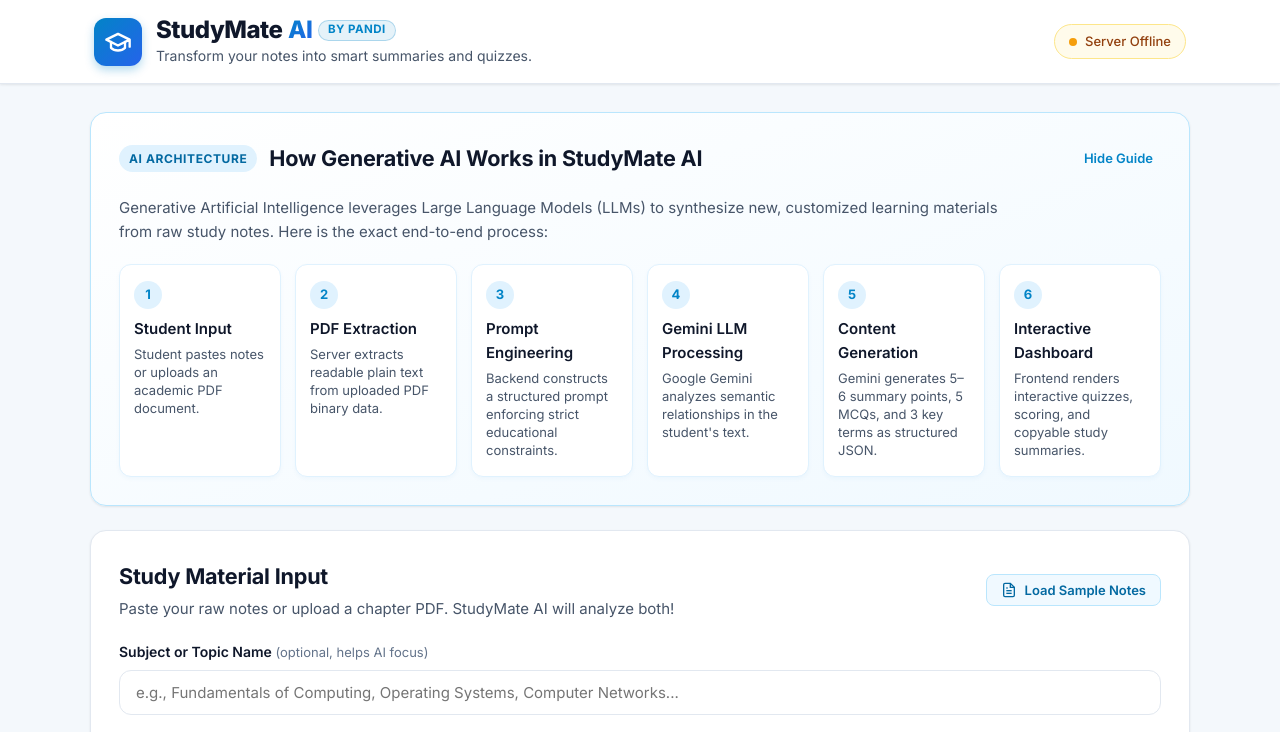
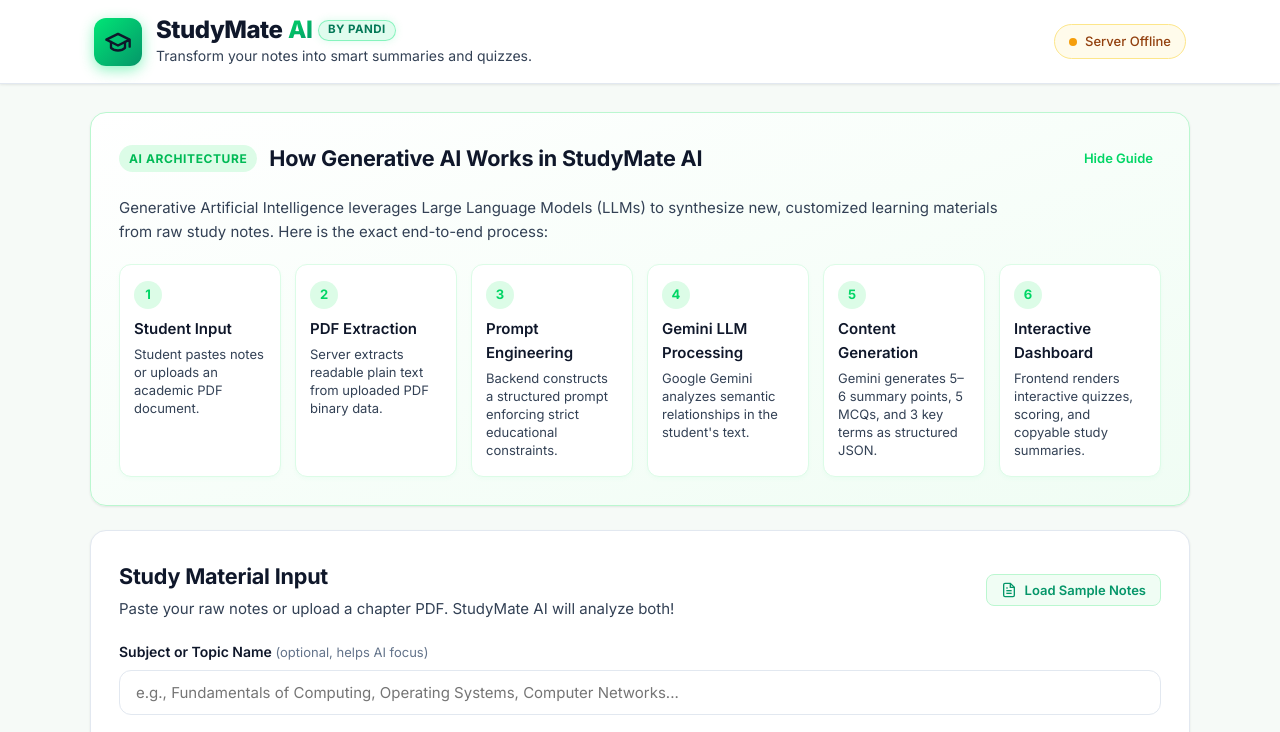
Before and after one commit to spandiyarajan511-ui/study-ai, a website: page public/index.html in a window 1280 px wide. Shown: the top 732 px of the page. Drawn offline with Linux system fonts and the light colour scheme; no server answers.

Commit message:
Update theme to neon green and white

```diff
--- a/public/style.css
+++ b/public/style.css
@@ -1,33 +1,35 @@
 /* ==============================================================================
-   StudyMate AI – Modern & Attractive Student-Friendly Theme
-   Color Palette: White, Light-Blue, Sky Blue, Navy Slate
+   StudyMate AI – Modern & High-Tech Student-Friendly Theme
+   Color Palette: Pure White, Crisp Neon Green (#00e676), Deep Emerald
    ============================================================================== */
 
 :root {
-  /* Color System */
-  --bg-app: #f4f8fc;
+  /* Color System - Neon Green & White */
+  --bg-app: #f6faf7;
   --bg-card: #ffffff;
-  --bg-card-subtle: #f8fafc;
+  --bg-card-subtle: #f0fdf4;
   --bg-input: #ffffff;
 
-  --primary: #0284c7;        /* Sky Blue 600 */
-  --primary-hover: #0369a1;  /* Sky Blue 700 */
-  --primary-light: #e0f2fe;  /* Sky Blue 100 */
-  --primary-soft: #f0f9ff;   /* Sky Blue 50 */
+  --primary: #00d665;        /* Electric Neon Green */
+  --primary-hover: #00ba56;  /* Deeper Neon Green */
+  --primary-light: #dcfce7;  /* Soft Mint Green */
+  --primary-soft: #f0fdf4;   /* Light Mint Tint */
 
-  --accent-blue: #2563eb;    /* Royal Blue */
-  --accent-blue-hover: #1d4ed8;
+  --accent-blue: #059669;    /* Rich Emerald Contrast */
+  --accent-blue-hover: #047857;
 
-  --text-main: #0f172a;      /* Slate 900 */
-  --text-muted: #475569;     /* Slate 600 */
+  --neon-glow: #00ff88;      /* High-energy Neon Accent */
+
+  --text-main: #0f172a;      /* Slate 900 for crisp readability */
+  --text-muted: #334155;     /* Slate 700 */
   --text-light: #64748b;     /* Slate 500 */
 
   --border-light: #e2e8f0;   /* Slate 200 */
-  --border-focus: #38bdf8;   /* Sky Blue 400 */
+  --border-focus: #00e676;   /* Electric Neon Green */
 
-  --success: #10b981;        /* Emerald 500 */
-  --success-light: #ecfdf5;  /* Emerald 50 */
-  --success-border: #a7f3d0;
+  --success: #00c853;        /* Vivid Green */
+  --success-light: #ecfdf5;  /* Green 50 */
+  --success-border: #86efac;
 
   --error: #ef4444;          /* Red 500 */
   --error-light: #fef2f2;    /* Red 50 */
@@ -43,7 +45,7 @@
   --shadow-sm: 0 1px 3px rgba(0, 0, 0, 0.05), 0 1px 2px rgba(0, 0, 0, 0.04);
   --shadow-md: 0 4px 6px -1px rgba(15, 23, 42, 0.06), 0 2px 4px -2px rgba(15, 23, 42, 0.04);
   --shadow-lg: 0 10px 15px -3px rgba(15, 23, 42, 0.08), 0 4px 6px -4px rgba(15, 23, 42, 0.04);
-  --shadow-glow: 0 0 20px rgba(2, 132, 199, 0.15);
+  --shadow-glow: 0 0 20px rgba(0, 230, 118, 0.35);
 
   /* Radii */
   --radius-sm: 8px;
@@ -110,13 +112,13 @@ body {
 .logo-icon {
   width: 48px;
   height: 48px;
-  background: linear-gradient(135deg, #0284c7 0%, #2563eb 100%);
-  color: #ffffff;
+  background: linear-gradient(135deg, #00e676 0%, #059669 100%);
+  color: #0f172a;
   border-radius: var(--radius-md);
   display: flex;
   align-items: center;
   justify-content: center;
-  box-shadow: 0 4px 10px rgba(2, 132, 199, 0.3);
+  box-shadow: 0 4px 14px rgba(0, 230, 118, 0.45);
 }
 
 .brand-title {
@@ -134,19 +136,20 @@ body {
 .developer-tag {
   display: inline-flex;
   align-items: center;
-  background: rgba(2, 132, 199, 0.1);
-  color: #0284c7;
+  background: rgba(0, 230, 118, 0.12);
+  color: #047857;
   font-size: 0.72rem;
   font-weight: 700;
   padding: 0.15rem 0.55rem;
   border-radius: var(--radius-full);
-  border: 1px solid rgba(2, 132, 199, 0.25);
+  border: 1px solid rgba(0, 230, 118, 0.4);
   text-transform: uppercase;
   letter-spacing: 0.04em;
+  box-shadow: 0 0 8px rgba(0, 230, 118, 0.15);
 }
 
 .brand-ai {
-  background: linear-gradient(135deg, #0284c7 0%, #2563eb 100%);
+  background: linear-gradient(135deg, #00d665 0%, #059669 100%);
   -webkit-background-clip: text;
   -webkit-text-fill-color: transparent;
 }
@@ -259,8 +262,8 @@ body {
    EDUCATIONAL SECTION: HOW GENERATIVE AI WORKS
    ============================================================================== */
 .educational-card {
-  background: linear-gradient(to bottom right, #ffffff, #f0f9ff);
-  border: 1px solid #bae6fd;
+  background: linear-gradient(to bottom right, #ffffff, #f0fdf4);
+  border: 1px solid #bbf7d0;
 }
 
 .step-badge {
@@ -290,19 +293,19 @@ body {
 
 .pipeline-step {
   background: #ffffff;
-  border: 1px solid #e0f2fe;
+  border: 1px solid #dcfce7;
   border-radius: var(--radius-md);
   padding: 1rem 0.875rem;
   display: flex;
   flex-direction: column;
   gap: 0.5rem;
-  box-shadow: 0 2px 4px rgba(2, 132, 199, 0.04);
+  box-shadow: 0 2px 4px rgba(0, 230, 118, 0.04);
   transition: transform 0.2s ease, border-color 0.2s ease;
 }
 
 .pipeline-step:hover {
   transform: translateY(-2px);
-  border-color: #38bdf8;
+  border-color: #4ade80;
   box-shadow: var(--shadow-sm);
 }
 
@@ -368,7 +371,7 @@ body {
 
 .form-control:focus {
   border-color: var(--primary);
-  box-shadow: 0 0 0 3px rgba(2, 132, 199, 0.15);
+  box-shadow: 0 0 0 3px rgba(0, 230, 118, 0.25);
 }
 
 .input-methods-grid {
@@ -485,7 +488,7 @@ body {
 .uploaded-file-card {
   width: 100%;
   background: #ffffff;
-  border: 1px solid #bae6fd;
+  border: 1px solid #bbf7d0;
   border-radius: var(--radius-sm);
   padding: 0.875rem 1rem;
   display: flex;
@@ -572,16 +575,17 @@ button {
 }
 
 .btn-primary {
-  background: linear-gradient(135deg, var(--primary) 0%, var(--accent-blue) 100%);
-  color: #ffffff;
+  background: linear-gradient(135deg, #00d665 0%, #059669 100%);
+  color: #0f172a;
   padding: 0.8125rem 1.5rem;
   font-size: 0.9375rem;
-  box-shadow: 0 4px 10px rgba(2, 132, 199, 0.25);
+  font-weight: 700;
+  box-shadow: 0 4px 14px rgba(0, 230, 118, 0.35);
 }
 
 .btn-primary:hover:not(:disabled) {
-  background: linear-gradient(135deg, var(--primary-hover) 0%, var(--accent-blue-hover) 100%);
-  box-shadow: 0 6px 14px rgba(2, 132, 199, 0.35);
+  background: linear-gradient(135deg, #00ff88 0%, #047857 100%);
+  box-shadow: 0 6px 18px rgba(0, 230, 118, 0.5);
   transform: translateY(-1px);
 }
 
@@ -594,16 +598,16 @@ button {
 
 .btn-secondary {
   background: var(--primary-soft);
-  color: var(--primary-hover);
-  border: 1px solid #bae6fd;
+  color: var(--accent-blue);
+  border: 1px solid #bbf7d0;
   padding: 0.625rem 1.125rem;
   font-size: 0.875rem;
 }
 
 .btn-secondary:hover:not(:disabled) {
   background: var(--primary-light);
-  border-color: #7dd3fc;
-  color: #0369a1;
+  border-color: #86efac;
+  color: var(--accent-blue-hover);
 }
 
 .btn-outline {
@@ -655,8 +659,8 @@ button {
 .loading-card {
   text-align: center;
   padding: 3rem 2rem;
-  border-color: #bae6fd;
-  background: linear-gradient(180deg, #ffffff 0%, #f0f9ff 100%);
+  border-color: #bbf7d0;
+  background: linear-gradient(180deg, #ffffff 0%, #f0fdf4 100%);
 }
 
 .spinner-container {
@@ -669,7 +673,7 @@ button {
 .spinner-ring {
   width: 72px;
   height: 72px;
-  border: 4px solid #e0f2fe;
+  border: 4px solid #dcfce7;
   border-top-color: var(--primary);
   border-radius: 50%;
   animation: spin 1s linear infinite;
@@ -701,7 +705,7 @@ button {
   width: 100%;
   max-width: 380px;
   height: 6px;
-  background: #e0f2fe;
+  background: #dcfce7;
   border-radius: var(--radius-full);
   margin: 0 auto;
   overflow: hidden;
@@ -710,7 +714,7 @@ button {
 .loading-bar-fill {
   width: 40%;
   height: 100%;
-  background: linear-gradient(90deg, var(--primary), var(--accent-blue));
+  background: linear-gradient(90deg, #00d665, #059669);
   border-radius: var(--radius-full);
   animation: progressPulse 1.8s ease-in-out infinite;
 }
@@ -893,7 +897,7 @@ button {
    SECTION 2: PRACTICE QUIZ & SCORING
    ============================================================================== */
 .quiz-score-banner {
-  background: linear-gradient(135deg, #0284c7 0%, #1e40af 100%);
+  background: linear-gradient(135deg, #00c853 0%, #064e3b 100%);
   color: #ffffff;
   border-radius: var(--radius-md);
   padding: 1.25rem 1.75rem;
@@ -903,7 +907,7 @@ button {
   flex-wrap: wrap;
   gap: 1rem;
   margin-bottom: 1.5rem;
-  box-shadow: var(--shadow-md);
+  box-shadow: 0 6px 20px rgba(0, 200, 83, 0.35);
   animation: fadeIn 0.3s ease;
 }
 
@@ -989,7 +993,7 @@ button {
 .quiz-option-label:hover {
   background: #ffffff;
   border-color: var(--primary);
-  box-shadow: 0 2px 6px rgba(2, 132, 199, 0.08);
+  box-shadow: 0 2px 8px rgba(0, 230, 118, 0.15);
 }
 
 .quiz-option-radio {
@@ -1184,7 +1188,7 @@ button {
 }
 
 .toast.info {
-  background: #0c4a6e;
+  background: #064e3b;
   border-left: 4px solid var(--primary);
 }
 
```
